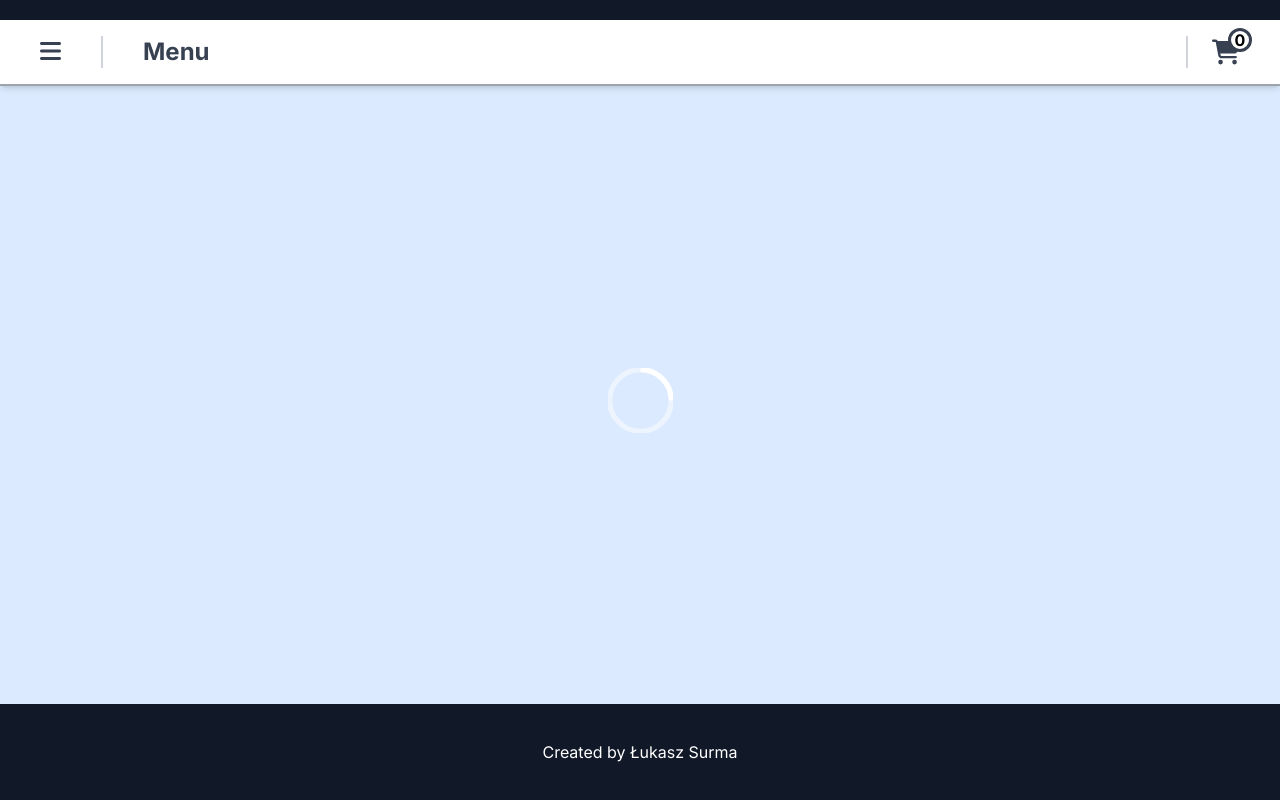
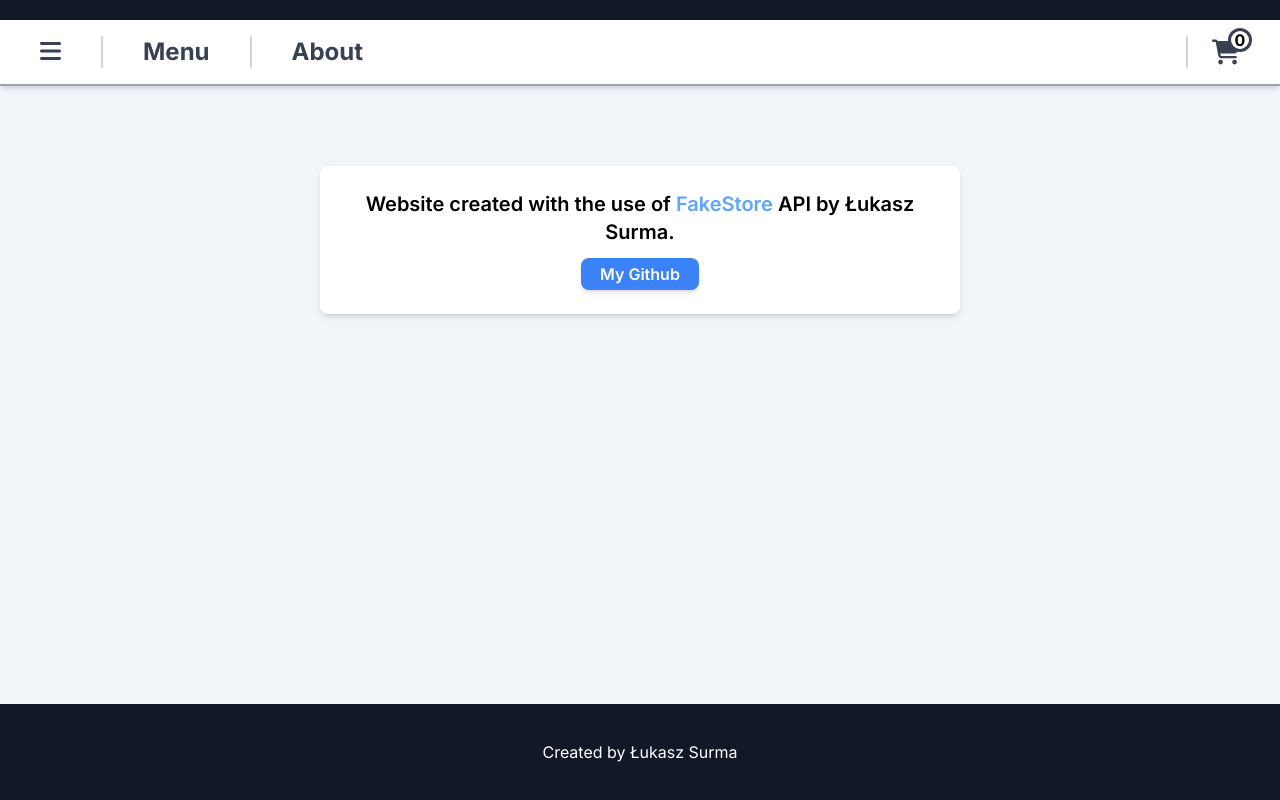
Before and after one commit to S-Lukasz/shop, a Next.js app: page /about in a window 1280 px wide. Built offline with nearby package versions, Linux system fonts and the light colour scheme.

Commit message:
About me added

```diff
--- a/app/about/page.tsx
+++ b/app/about/page.tsx
@@ -1,9 +1,36 @@
+"use client";
 
+import WindowContainer from "@/components/WindowContainer";
+import { Context } from "@/components/ContextWrapper";
+import { useContext, useEffect } from "react";
 
 export default function About() {
+  const { setFetch } = useContext(Context);
+
+  useEffect(() => {
+    setFetch(true);
+  }, []);
+
   return (
-    <div>
-        Page 2
-    </div>
-  )
+    <WindowContainer className="m-auto mt-20 flex w-2/3 flex-col items-center gap-3 p-6 text-center sm:w-1/2">
+      <p className="m-auto text-xl font-semibold">
+        <span>Website created with the use of </span>
+        <a
+          target="_blank"
+          href="https://fakestoreapi.com/"
+          className=" text-blue-400 duration-300 ease-out hover:text-black motion-reduce:transform-none"
+        >
+          FakeStore
+        </a>
+        <span> API by Łukasz Surma.</span>
+      </p>
+      <a
+        target="_blank"
+        href="https://github.com/S-Lukasz"
+        className="btn-primary group flex w-2/3 bg-blue-500 px-2 py-1 font-semibold text-white hover:bg-blue-100 hover:text-blue-400 sm:w-1/5"
+      >
+        <p className="w-full text-center">My Github</p>
+      </a>
+    </WindowContainer>
+  );
 }
--- a/app/products/[id]/page.tsx
+++ b/app/products/[id]/page.tsx
@@ -8,7 +8,6 @@ import { FontAwesomeIcon } from "@fortawesome/react-fontawesome";
 import WindowContainer from "@/components/WindowContainer";
 import Image from "next/image";
 import Link from "next/link";
-import { renderIntoDocument } from "react-dom/test-utils";
 
 export default function ProductPage({ params }: { params: { id: string } }) {
   const amounts = new Array(99)
@@ -65,7 +64,6 @@ export default function ProductPage({ params }: { params: { id: string } }) {
   }, [params.id, setFetch]);
 
   return (
-    // product ? <Product product={product}></Product> : <p>No item available</p>
     <div className="m-auto flex w-full flex-col justify-center gap-4 py-12 xl:w-3/5">
       <div className="flex justify-center">
         <p className="text-md m-auto flex w-11/12 gap-2 rounded-lg bg-white p-4 pl-6 font-medium capitalize shadow-md  ">
@@ -139,7 +137,7 @@ export default function ProductPage({ params }: { params: { id: string } }) {
             </div>
 
             <div className="flex flex-col items-center justify-center gap-4 rounded-lg bg-white py-12 shadow-md">
-              <p className="flex w-full divide-x-2 divide-gray-600 text-center text-xl font-semibold capitalize">
+              <p className="text-md flex w-full divide-x-2 divide-gray-600 text-center font-semibold capitalize sm:text-xl">
                 <div className="flex grow items-center justify-center capitalize text-blue-500">
                   Description
                 </div>
@@ -150,7 +148,7 @@ export default function ProductPage({ params }: { params: { id: string } }) {
                   Opinions
                 </div>
               </p>
-              <p className="mx-6 border-t-2 border-gray-300 px-14 pt-6 text-xl capitalize">
+              <p className="text-md mx-6 border-t-2 border-gray-300 px-8 pt-6 capitalize sm:px-14 sm:text-xl">
                 {product?.description}
               </p>
             </div>
--- a/components/Header.tsx
+++ b/components/Header.tsx
@@ -27,14 +27,10 @@ export default function Header() {
       name: "Menu",
       path: "/",
     },
-    // {
-    //   name: "About",
-    //   path: "/about",
-    // },
-    // {
-    //   name: "Cart",
-    //   path: "/cart",
-    // },
+    {
+      name: "About",
+      path: "/about",
+    },
   ];
 
   return (
@@ -43,9 +39,9 @@ export default function Header() {
 
       <div className="flex">
         <div className="flex h-16 items-center bg-white text-center ">
-          <div className="flex items-center divide-x-2 divide-gray-300 text-center text-2xl font-bold ">
+          <div className="flex items-center divide-x-2 divide-gray-300 text-center text-sm font-bold sm:text-2xl ">
             <button
-              className="group px-10 "
+              className="group px-5 sm:px-10 "
               onClick={() => setNavView(!isNavEnabled)}
             >
               <FontAwesomeIcon
@@ -57,7 +53,7 @@ export default function Header() {
             {PAGES.map((result, i) => (
               <Link
                 key={"pageKey_" + i}
-                className="group px-10 "
+                className="group px-5 sm:px-10 "
                 href={result.path}
               >
                 <p className="transform text-gray-700 transition-all duration-300 ease-out group-hover:scale-110 group-hover:text-blue-600 motion-reduce:transform-none ">
```
Also changed, not shown: app/globals.css (+0 -12 lines).
